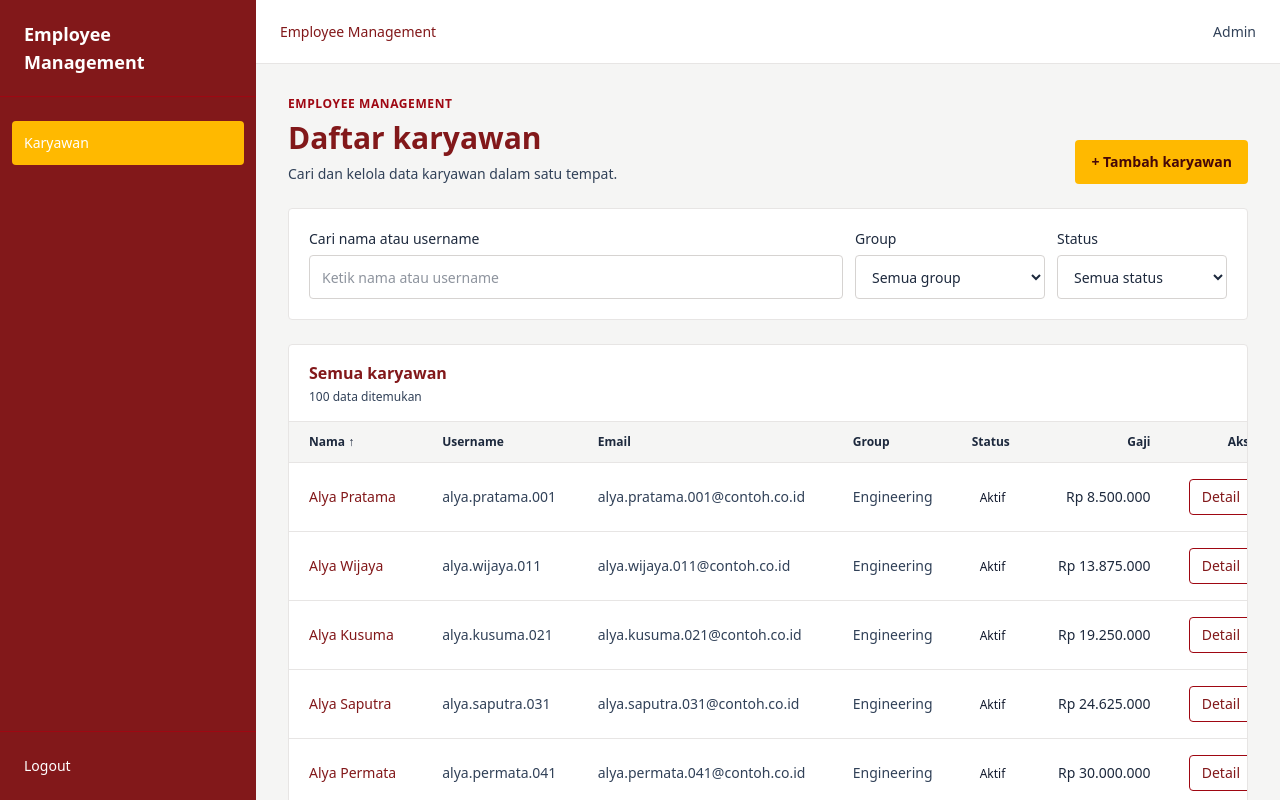
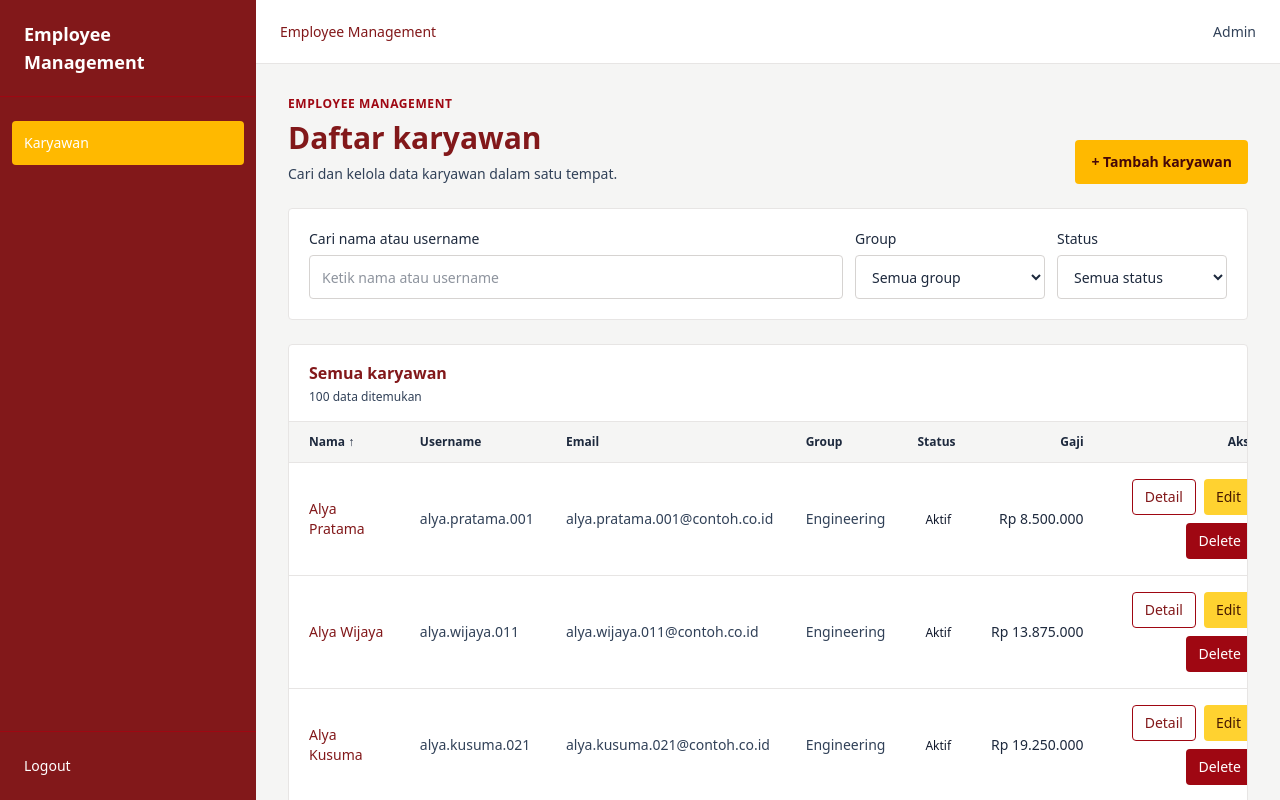
Before and after one commit to didikad/angular-staff-portal, an Angular app: page /dashboard/employees in a window 1280 px wide. Shown: the top 800 px of the page. Built offline with nearby package versions, Linux system fonts and the light colour scheme.

Commit message:
add button dummy for edit and delete

```diff
--- a/src/app/features/employees/employee-list.component.html
+++ b/src/app/features/employees/employee-list.component.html
@@ -69,7 +69,7 @@
                 <td class="px-4 py-4 text-slate-700">{{ employee.group }}</td>
                 <td class="px-4 py-4"><span class="rounded px-2 py-1 text-xs" [class.bg-green-100]="employee.status === 'Active'" [class.text-green-900]="employee.status === 'Active'" [class.bg-stone-200]="employee.status === 'Inactive'" [class.text-slate-800]="employee.status === 'Inactive'" [class.bg-amber-100]="employee.status === 'Probation'" [class.text-amber-950]="employee.status === 'Probation'">{{ statusText(employee.status) }}</span></td>
                 <td class="px-4 py-4 text-right text-slate-800">{{ formatSalary(employee.basicSalary) }}</td>
-                <td class="px-4 py-4 text-right"><a [routerLink]="['/dashboard/employees', employee.username]" [queryParams]="listQueryParams()" class="inline-flex min-h-9 items-center justify-center rounded border border-red-800 px-3 text-sm font-medium text-red-900 hover:bg-red-50 focus-visible:outline-2 focus-visible:outline-offset-2 focus-visible:outline-red-800">Detail</a></td>
+                <td class="px-4 py-4 text-right"><div class="flex flex-wrap justify-end gap-2"><a [routerLink]="['/dashboard/employees', employee.username]" [queryParams]="listQueryParams()" class="inline-flex min-h-9 items-center justify-center rounded border border-red-800 px-3 text-sm font-medium text-red-900 hover:bg-red-50 focus-visible:outline-2 focus-visible:outline-offset-2 focus-visible:outline-red-800">Detail</a><button type="button" (click)="showActionNotification('edit', employee)" class="min-h-9 rounded bg-amber-300 px-3 text-sm font-medium text-amber-950 hover:bg-amber-200">Edit</button><button type="button" (click)="showActionNotification('delete', employee)" class="min-h-9 rounded bg-red-800 px-3 text-sm font-medium text-white hover:bg-red-700">Delete</button></div></td>
               </tr>
             } @empty {
               <tr><td colspan="7" class="px-5 py-12 text-center text-sm text-slate-700">Tidak ada data yang cocok. Coba ubah kata kunci atau filter.</td></tr>
--- a/src/app/features/employees/employee-list.component.ts
+++ b/src/app/features/employees/employee-list.component.ts
@@ -3,6 +3,7 @@ import { ActivatedRoute, Router, RouterLink } from '@angular/router';
 import { EmployeeService } from '../../api/employee.service';
 import { Employee } from '../../models/employee.model';
 
+type EmployeeAction = 'edit' | 'delete';
 type SortColumn = 'firstName' | 'username' | 'group' | 'status' | 'basicSalary';
 
 @Component({
@@ -19,6 +20,7 @@ export class EmployeeListComponent {
   readonly employees = signal<Employee[]>([]);
   readonly loading = signal(true);
   readonly errorMessage = signal('');
+  readonly notification = signal<{ type: EmployeeAction; message: string } | null>(null);
   readonly searchText = signal('');
   readonly selectedGroup = signal('');
   readonly selectedStatus = signal('');
@@ -146,6 +148,18 @@ export class EmployeeListComponent {
     });
   }
 
+  showActionNotification(action: EmployeeAction, employee: Employee): void {
+    const name = `${employee.firstName} ${employee.lastName}`;
+    const message = action === 'edit'
+      ? `Aksi Edit untuk ${name} belum memiliki halaman edit.`
+      : `Aksi Delete untuk ${name} hanya contoh dan tidak menghapus data.`;
+    this.notification.set({ type: action, message });
+  }
+
+  dismissNotification(): void {
+    this.notification.set(null);
+  }
+
   formatSalary(value: number): string {
     return new Intl.NumberFormat('id-ID', { style: 'currency', currency: 'IDR', maximumFractionDigits: 0 }).format(value);
   }
```
Also changed, not shown: 1 other file (tests, documents, lock files or other folders).
